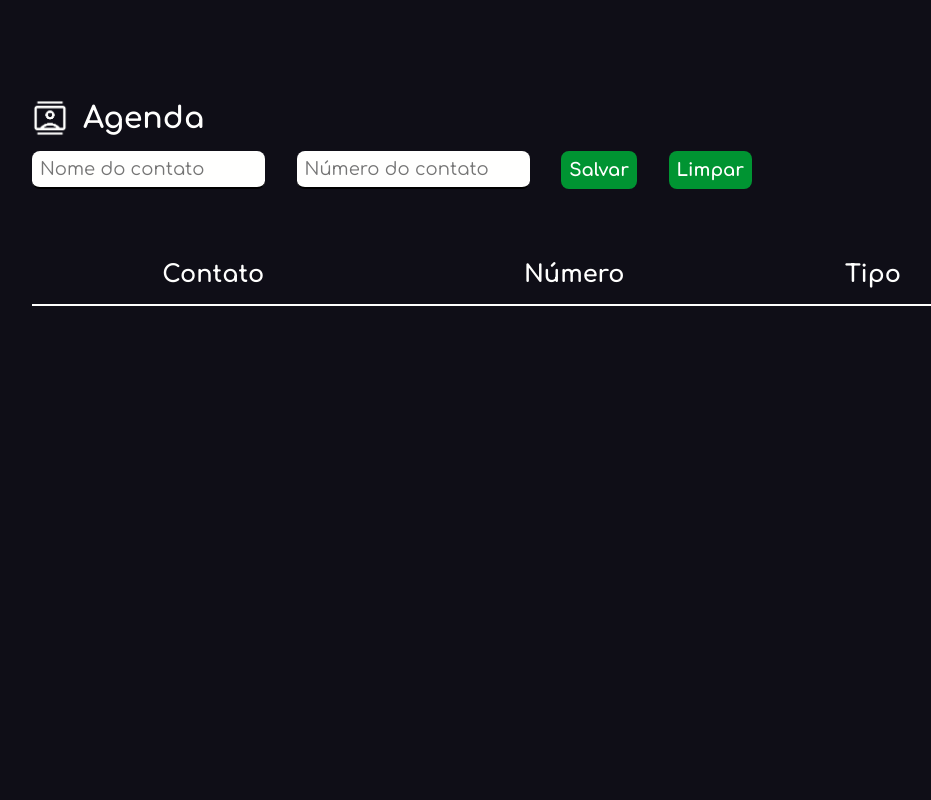
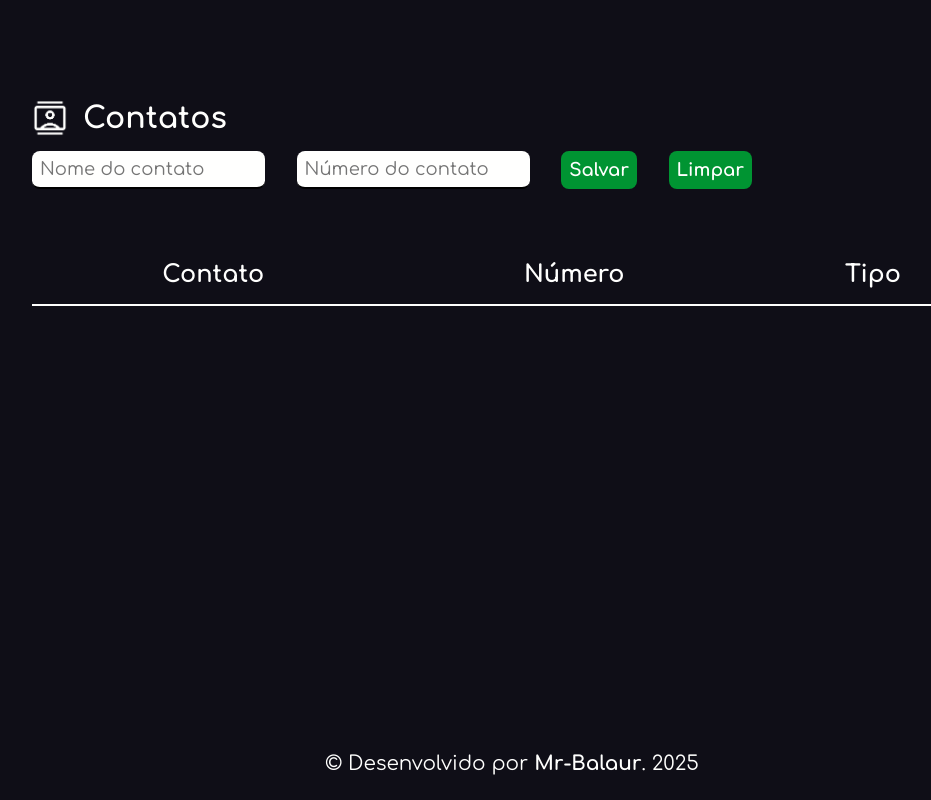
Before and after one commit to Mr-Balaur/Agenda, a plain HTML site: page indexAgenda.html in a window 1280 px wide. Shown: the whole page, without its empty margins (128-1059 px from the left). Drawn offline with Linux system fonts and the light colour scheme.

Commit message:
Bug fix and footer added.

```diff
--- a/indexAgenda.html
+++ b/indexAgenda.html
@@ -13,7 +13,7 @@
      <div class="container">
         <header>
             <img src="imagensAgenda/contatos.png" alt="icone de contatos">
-            <h1>Agenda</h1>
+            <h1>Contatos</h1>
         </header>
         <form id="form-agenda">
             <input type="text" id="nome-contato" required placeholder="Nome do contato"/>
@@ -32,6 +32,11 @@
             <tbody>
             </tbody>
         </table>
+        <footer>
+            <div class="rodape">
+                <p>&copy; Desenvolvido por <a href="https://github.com/Mr-Balaur" target="_blank" title="Ir para Mr-Balaur no GitHub">Mr-Balaur</a>. 2025</p>
+            </div>
+        </footer>
     </div>
     <script src="mainAgenda.js"></script>
 </body>
--- a/styleAgenda.css
+++ b/styleAgenda.css
@@ -32,6 +32,26 @@ header h1{
     max-width: 960px;
     width: 100%;
     margin: 0 auto;
+}
+
+.rodape{
+    position: fixed;
+    bottom: 0;
+    left: 0;
+    right: 0;
+    text-align: center;
+    padding: 10px 0;
+    width: 100%;
+    font-size: 20px;
+    font-weight: 400;
+    margin-bottom: 15px;
+    color: #fffffe;
+}
+
+footer a{
+    text-decoration: none;
+    color: #fffffe;
+    font-weight: bolder;
 }
 
 form{
```
